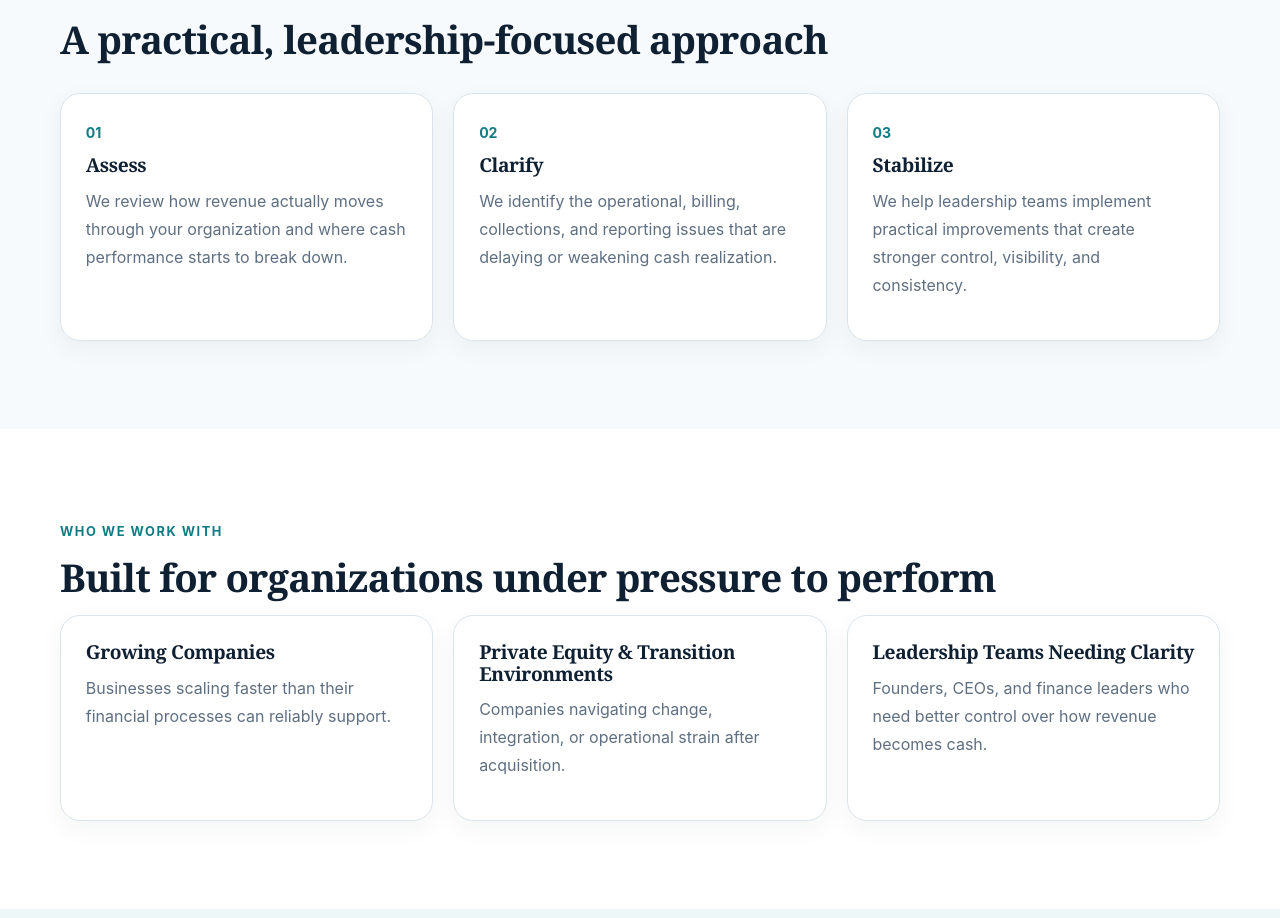
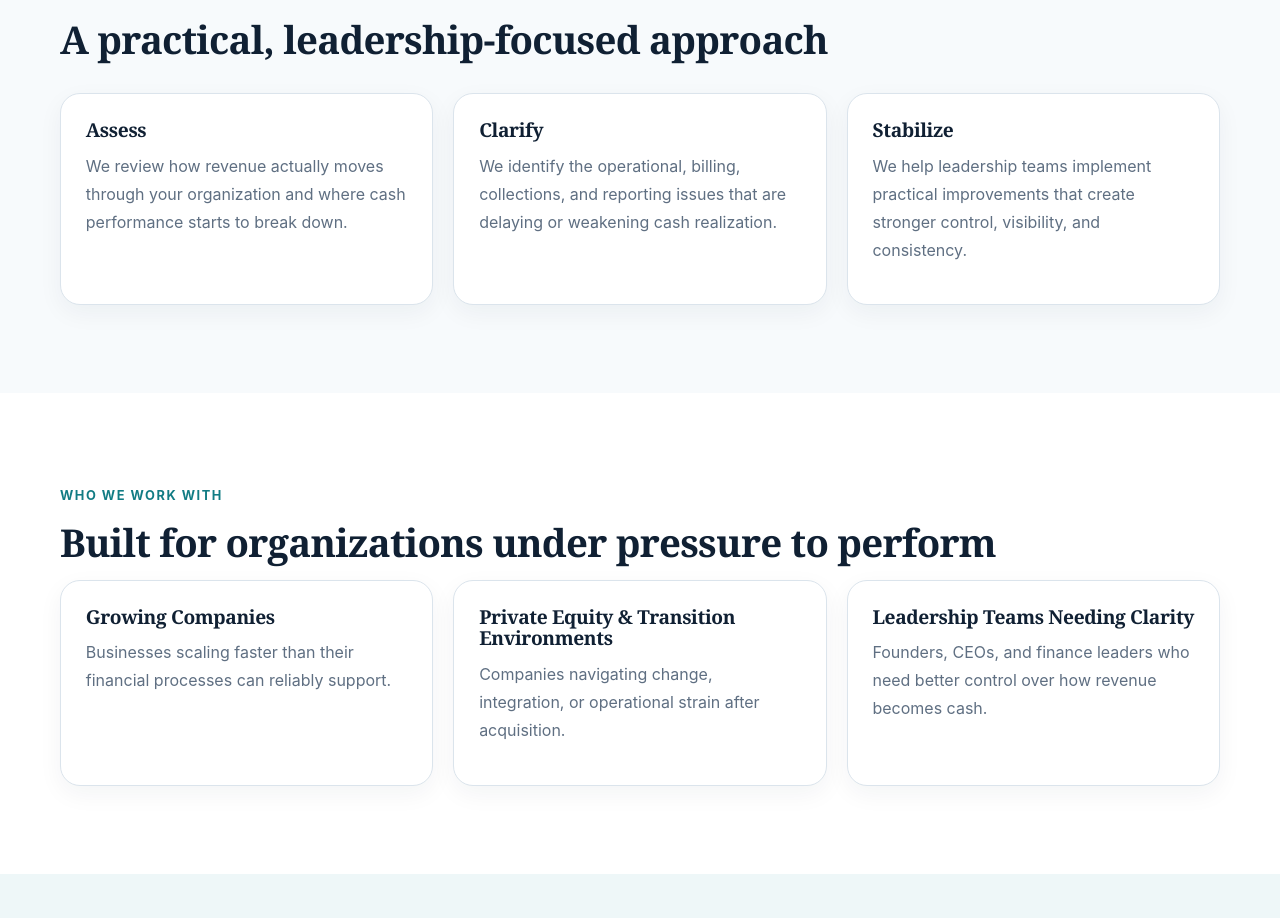
Before and after one commit to pjechete/prosperity-heritage-Advisory-Services, a Next.js app: page / in a window 1280 px wide. Shown: the part 2025-2943 px from the top of the page. Built offline with nearby package versions, Linux system fonts and the light colour scheme.

Commit message:
Update page.tsx

```diff
--- a/src/app/page.tsx
+++ b/src/app/page.tsx
@@ -129,7 +129,6 @@ export default function HomePage() {
 
           <div className="steps-grid">
             <div className="step-card">
-              <span className="step-number">01</span>
   <h3>Assess</h3>
   <p>
     We review how revenue actually moves through your organization and
@@ -138,7 +137,6 @@ export default function HomePage() {
 </div>
 
 <div className="step-card">
-              <span className="step-number">02</span>
   <h3>Clarify</h3>
   <p>
     We identify the operational, billing, collections, and reporting
@@ -147,7 +145,6 @@ export default function HomePage() {
 </div>
 
 <div className="step-card">
-              <span className="step-number">03</span>
   <h3>Stabilize</h3>
   <p>
     We help leadership teams implement practical improvements that
```
Lines whose indentation alone changed are shown as unchanged.
